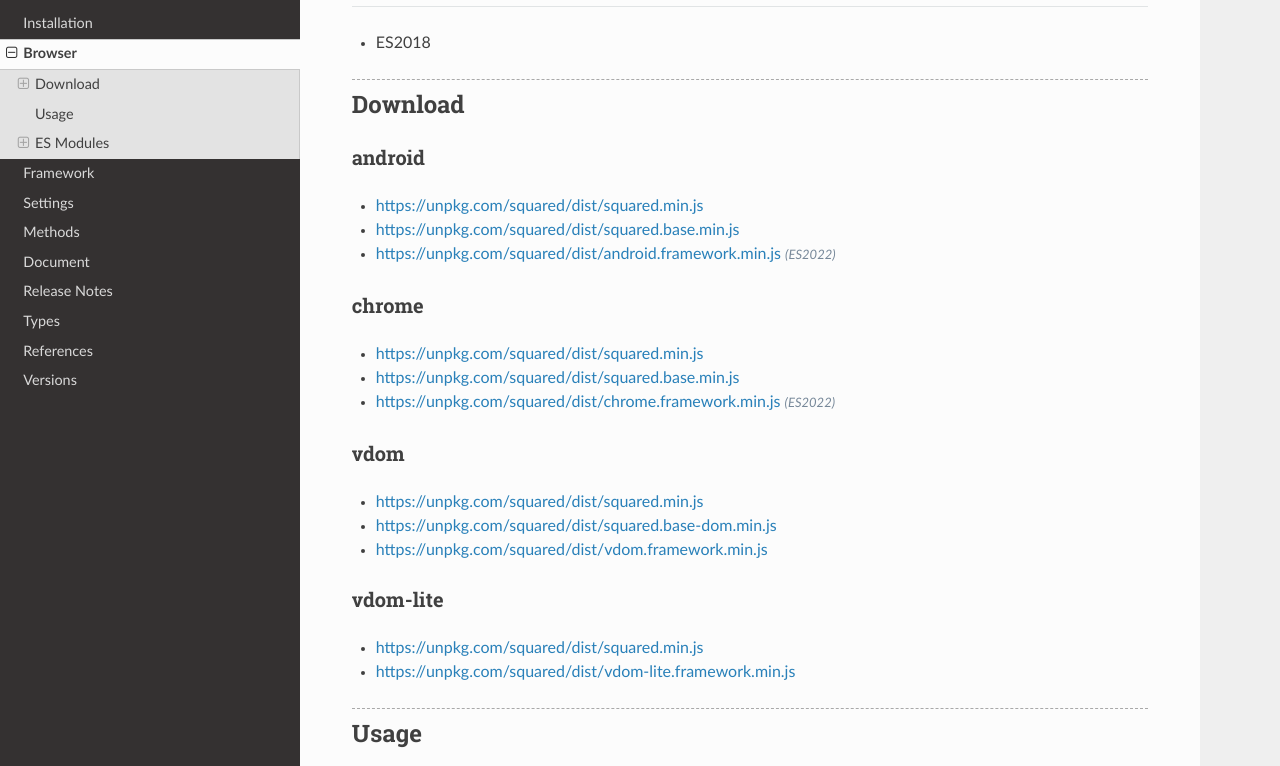
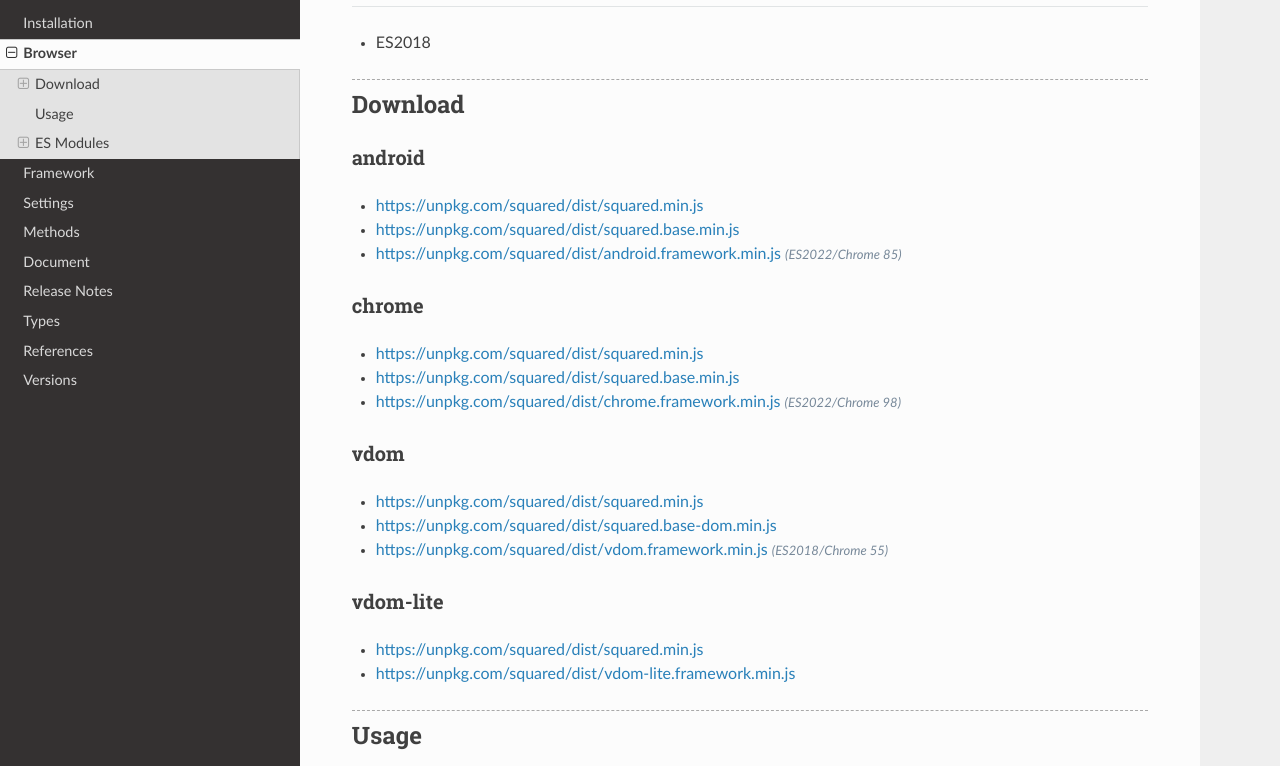
Before and after one commit to anpham6/android-docs, a Sphinx documentation site: the page built from source/browser.rst, in a window 1280 px wide and 900 px high, cut to the strip 134-900 px from the top of the window. Built offline with Sphinx 7.4.7 and the Read the Docs theme 3.1.0, drawn with Linux system fonts in a browser that asks for light colours.

Commit message:
Browser: Framework minimum compatibility when using Chrome.

```diff
--- a/source/browser.rst
+++ b/source/browser.rst
@@ -12,21 +12,21 @@ android
 
 - https://unpkg.com/squared/dist/squared.min.js
 - https://unpkg.com/squared/dist/squared.base.min.js
-- https://unpkg.com/squared/dist/android.framework.min.js :alt:`(ES2022)`
+- https://unpkg.com/squared/dist/android.framework.min.js :alt:`(ES2022/Chrome 85)`
 
 chrome
 ------
 
 - https://unpkg.com/squared/dist/squared.min.js
 - https://unpkg.com/squared/dist/squared.base.min.js
-- https://unpkg.com/squared/dist/chrome.framework.min.js :alt:`(ES2022)`
+- https://unpkg.com/squared/dist/chrome.framework.min.js :alt:`(ES2022/Chrome 98)`
 
 vdom
 ----
 
 - https://unpkg.com/squared/dist/squared.min.js
 - https://unpkg.com/squared/dist/squared.base-dom.min.js
-- https://unpkg.com/squared/dist/vdom.framework.min.js
+- https://unpkg.com/squared/dist/vdom.framework.min.js :alt:`(ES2018/Chrome 55)`
 
 .. _browser-download-vdom-lite:
 
```
